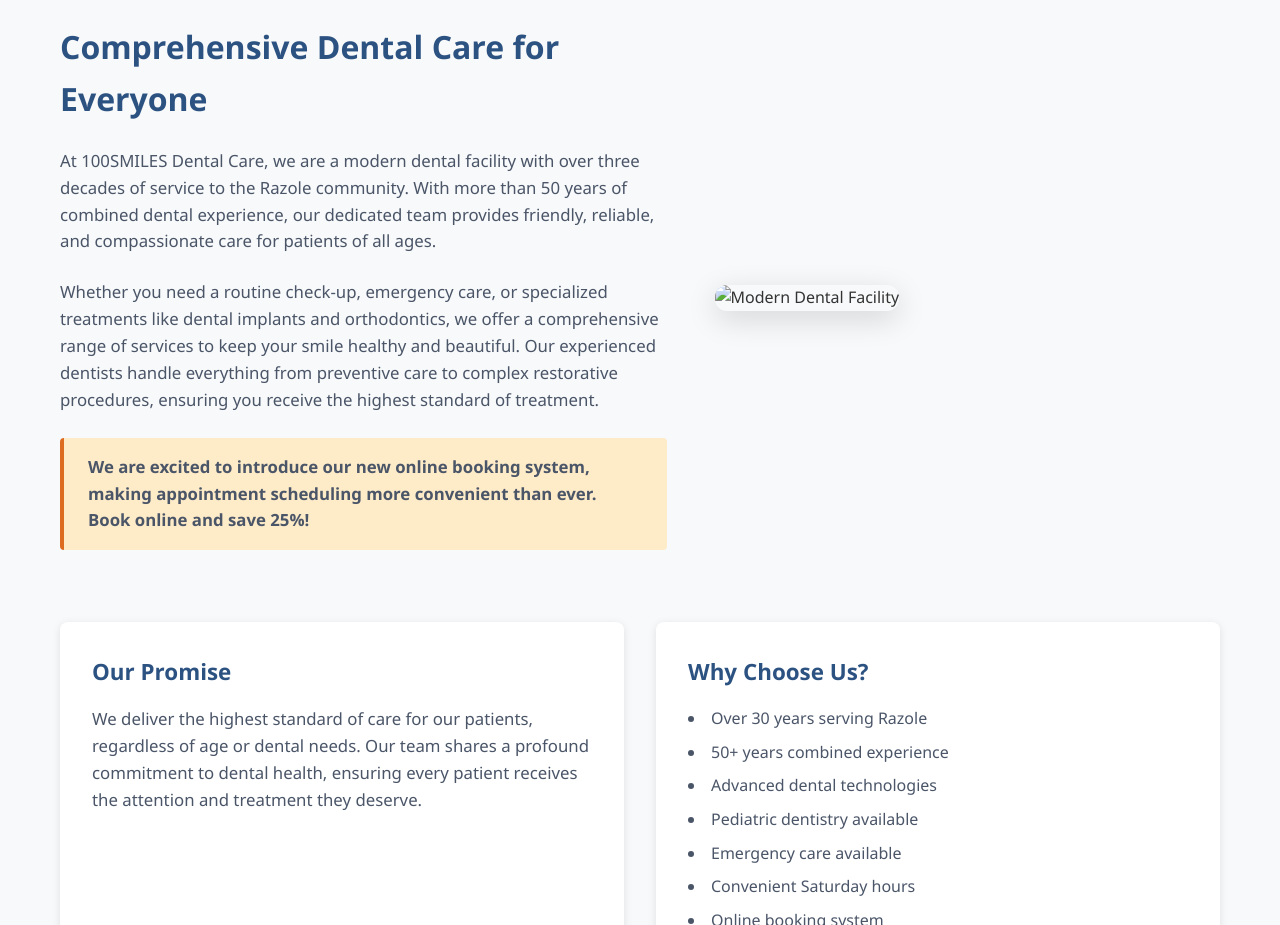
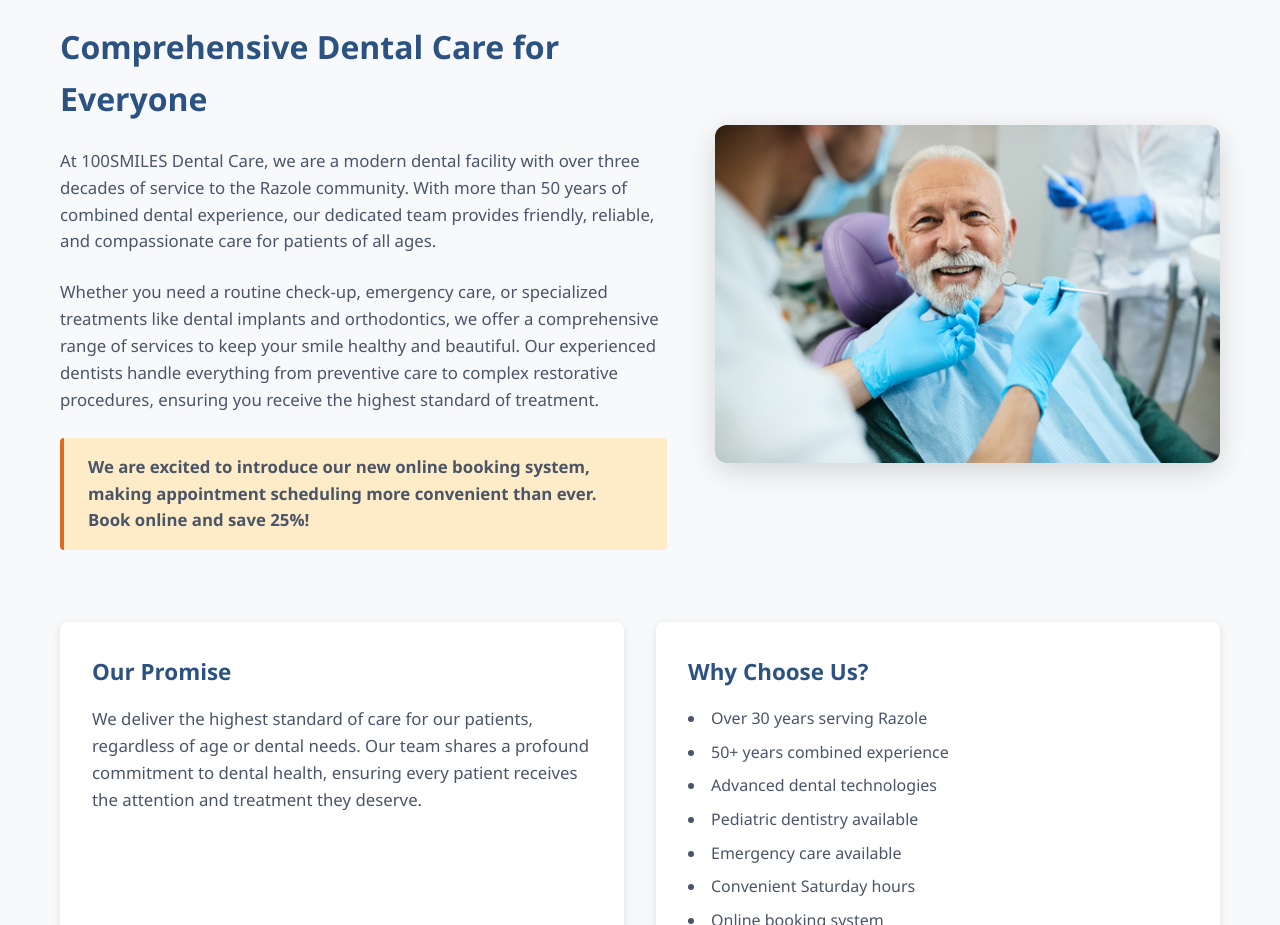
Before and after one commit to LinnThant-svg/Linn_Thant, a plain HTML site: page index.html in a window 1280 px wide. Shown: the part 1420-2345 px from the top of the page. Drawn offline with Linux system fonts and the light colour scheme.

Commit message:
Update index.html

```diff
--- a/index.html
+++ b/index.html
@@ -88,7 +88,7 @@
                         <p class="highlight-text">We are excited to introduce our new online booking system, making appointment scheduling more convenient than ever. Book online and save 25%!</p>
                     </div>
                     <div class="intro-image">
-                        <img src="images/Old.jpeg" alt="Modern Dental Facility">
+                        <img src="Old.jpeg" alt="Modern Dental Facility">
                     </div>
                 </div>
 
```
